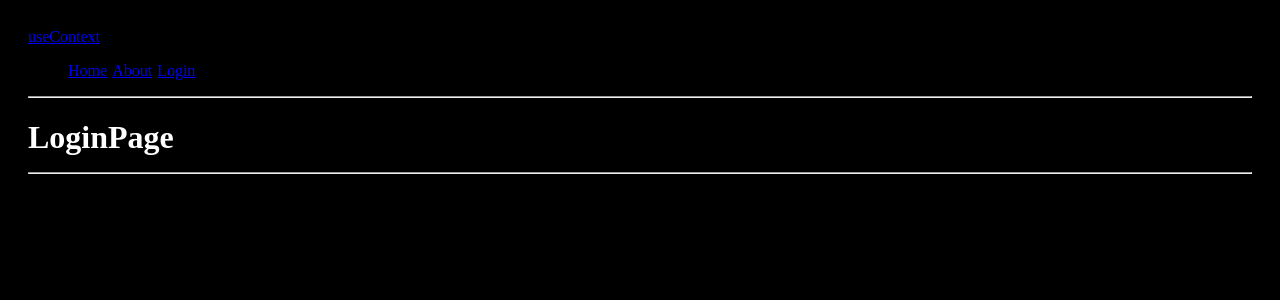
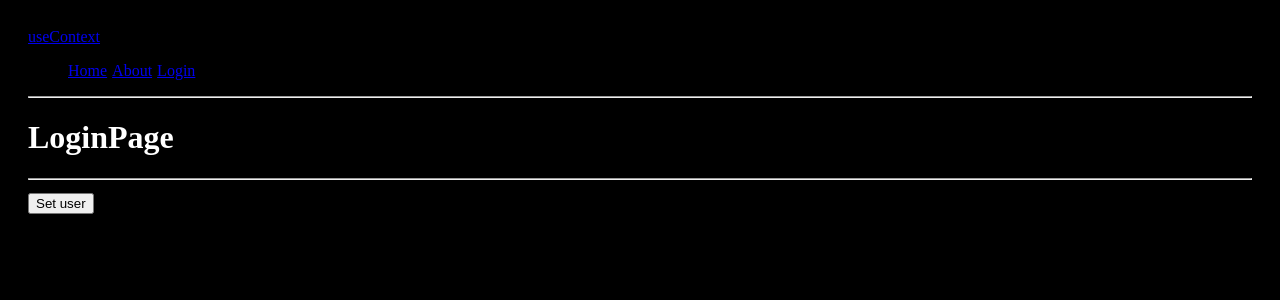
Before and after one commit to Arevelo27/hook-app, a React app: page /login in a window 1280 px wide. Shown: the top 300 px of the page. Built offline with nearby package versions, Linux system fonts and the light colour scheme; the HTML template or start-up script is replaced by a standard one.

Commit message:
useContext

```diff
--- a/src/09-useContext/HomePage.jsx
+++ b/src/09-useContext/HomePage.jsx
@@ -1,8 +1,17 @@
+import { useContext } from "react"
+import { UserContext } from "./context/UserContext"
+
 export const HomePage = () => {
+
+    const { user } = useContext(UserContext)
     return (
         <>
-            <h1>HomePage
-            <hr /></h1>
+            <h1>HomePage <small>{ user?.name }</small></h1>
+            <hr />
+
+            <pre>
+                { JSON.stringify(user, null, 3) }
+            </pre>
         </>
     )
 }
--- a/src/09-useContext/LoginPage.jsx
+++ b/src/09-useContext/LoginPage.jsx
@@ -1,8 +1,24 @@
+import { useContext } from 'react'
+import { UserContext } from './context/UserContext'
+
 export const LoginPage = () => {
+
+    const { user, setUser } = useContext(UserContext)
     return (
         <>
-            <h1>LoginPage
-            <hr /></h1>
+            <h1>LoginPage</h1>
+            <hr />
+
+            <pre>
+                { JSON.stringify(user, null, 3) }
+            </pre>
+
+            <button
+                className="btn btn-primary"
+                onClick={ () => setUser({ id: 123, name: 'Juan', email: 'j@j.com' }) }
+            >
+                Set user
+            </button>
         </>
     )
 }
--- a/src/09-useContext/context/UserProvider.jsx
+++ b/src/09-useContext/context/UserProvider.jsx
@@ -1,13 +1,18 @@
+import { useState } from "react"
 import { UserContext } from "./UserContext"
 
-export const user = {
-    name: 'Juan',
-    age: 25
+// const user = { id: 123, name: 'Juan', email: 'j@j.com' }
+export const useUser = () => {
+    return UserContext
 }
 
 export const UserProvider = ({ children }) => {
+
+    const [user, setUser] = useState()
+
     return (
-        <UserContext.Provider value={{ hola: 'mundo', user}}>
+        // <UserContext.Provider value={{ hola: 'mundo', user}}>
+        <UserContext.Provider value={{ user, setUser }}>
             { children }
         </UserContext.Provider>
     )
```
